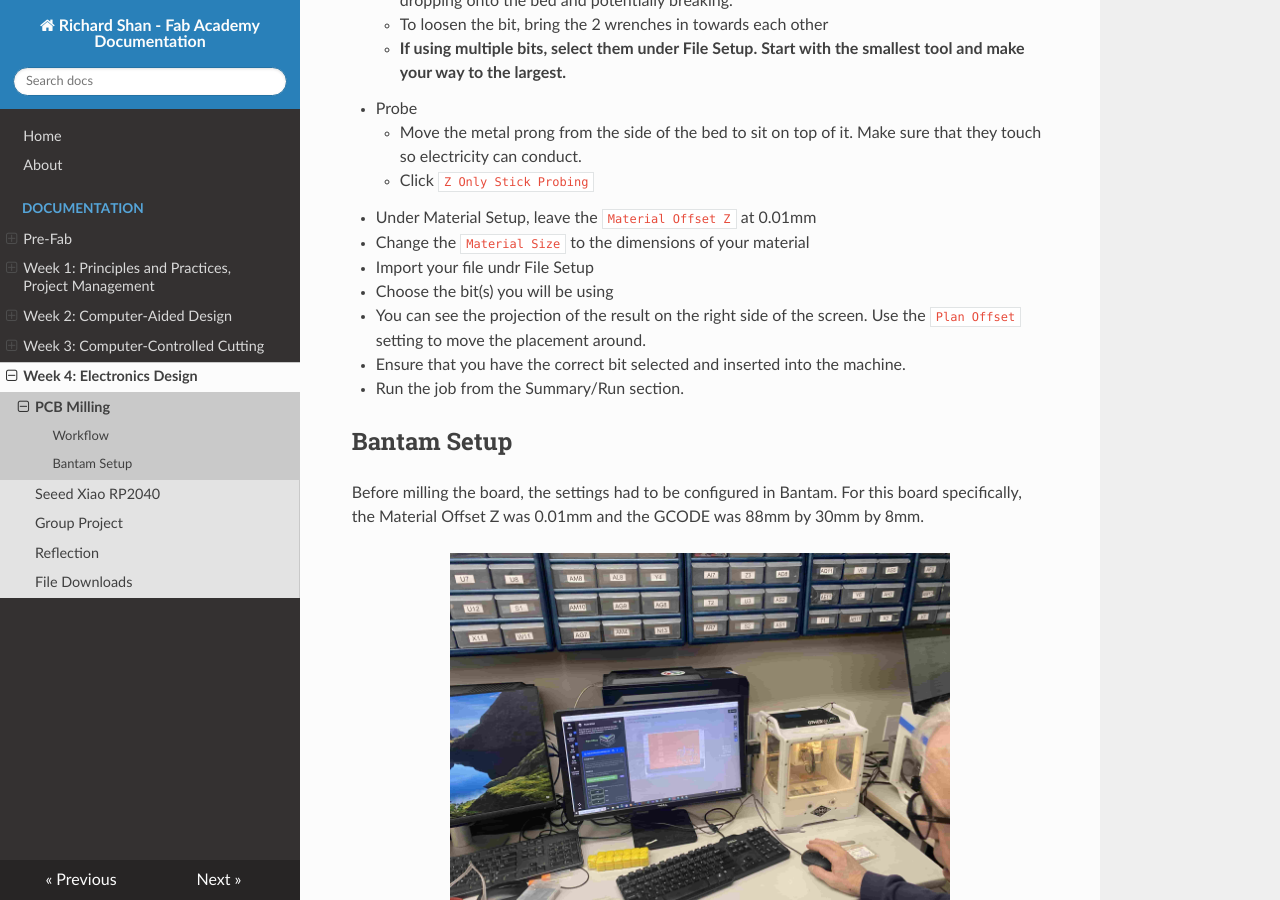
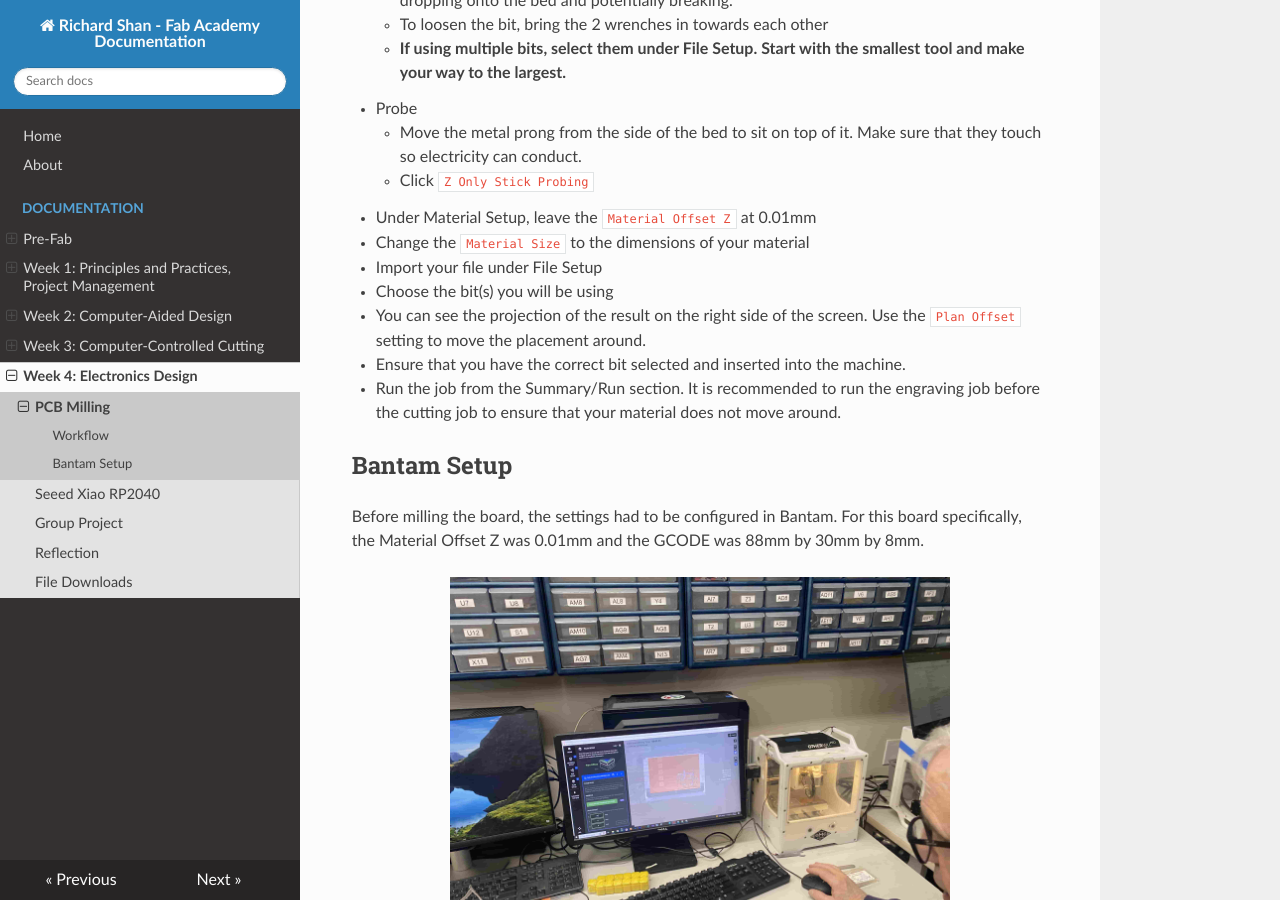
Before and after one commit to richard-shan/fabRepo, an MkDocs documentation site: the page built from docs/lessons/week4/milling.md, in a window 1280 px wide and 900 px high, scrolled down 515 px. Built offline with MkDocs 1.6.1, drawn with Linux system fonts in a browser that asks for light colours; nearby versions of some CDN libraries.

Commit message:
Fixed minor spelling error in documentation

````diff
--- a/docs/lessons/week4/milling.md
+++ b/docs/lessons/week4/milling.md
@@ -17,11 +17,11 @@ As part of this week's assignment, I was challenged to create a custom circuit b
      - Click ```Z Only Stick Probing```
  - Under Material Setup, leave the ```Material Offset Z``` at 0.01mm
  - Change the ```Material Size``` to the dimensions of your material
- - Import your file undr File Setup
+ - Import your file under File Setup
  - Choose the bit(s) you will be using
  - You can see the projection of the result on the right side of the screen. Use the ```Plan Offset``` setting to move the placement around.
  - Ensure that you have the correct bit selected and inserted into the machine.
- - Run the job from the Summary/Run section.
+ - Run the job from the Summary/Run section. It is recommended to run the engraving job before the cutting job to ensure that your material does not move around.
 
 ## Bantam Setup
 
````
